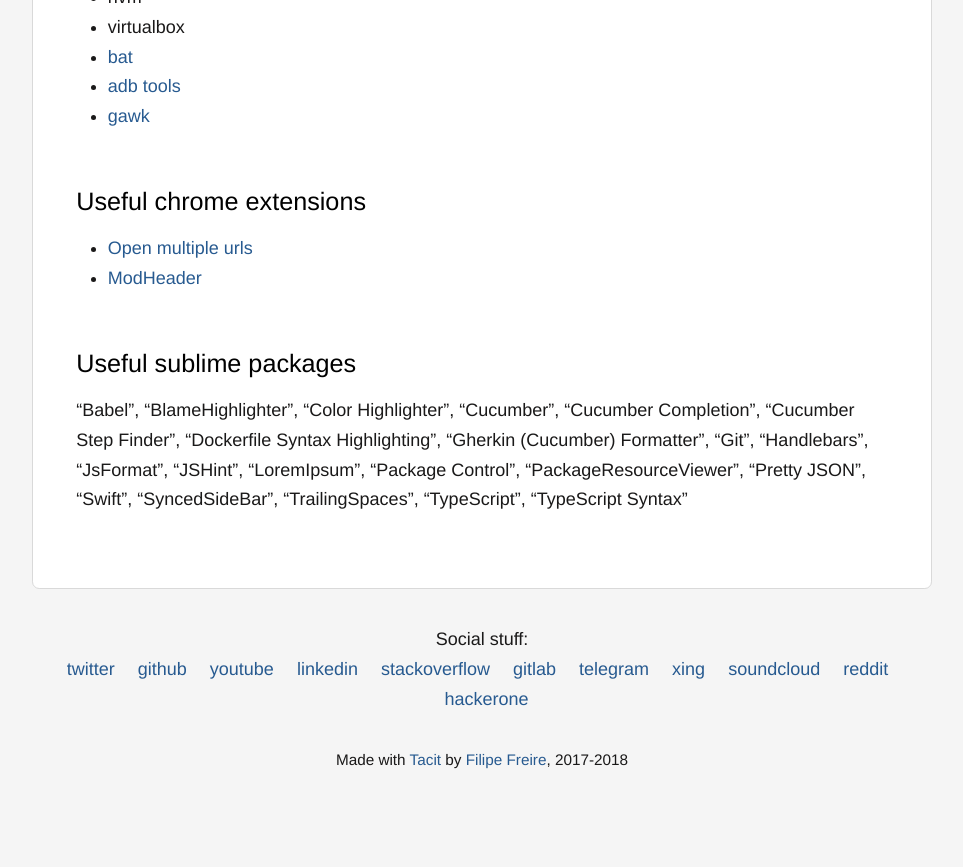
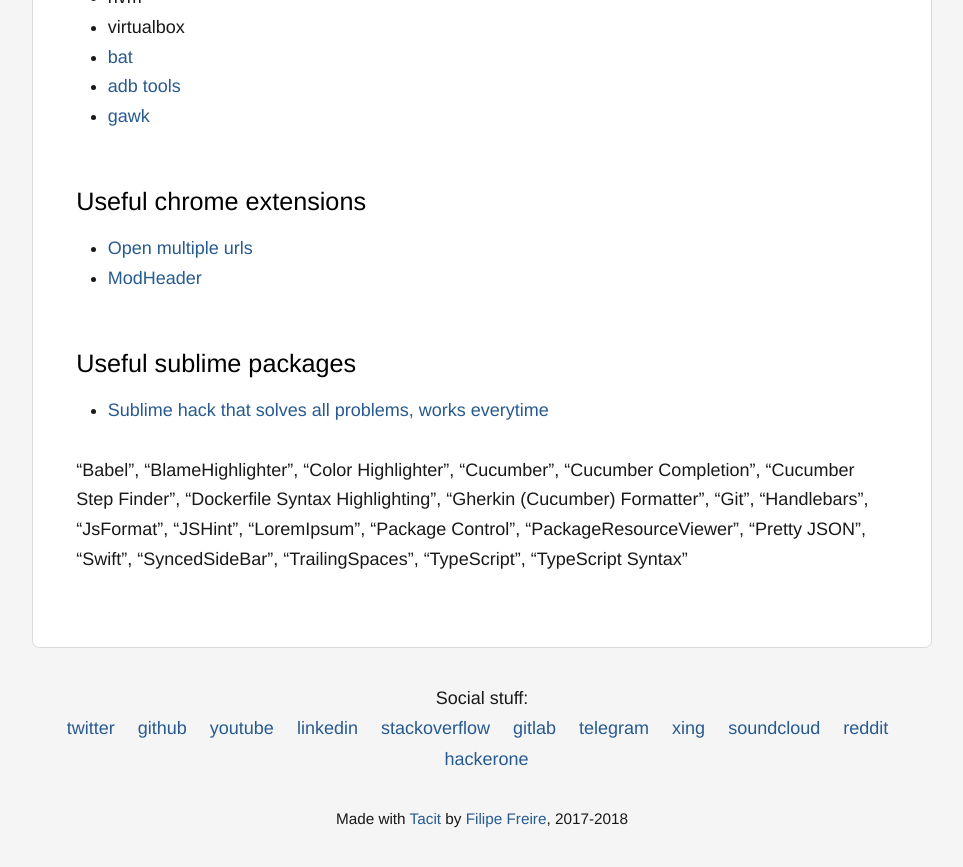
Before and after one commit to filfreire/filfreire.github.io, a Jekyll site: the page built from onboard.md, in a window 1280 px wide and 900 px high, scrolled down 1489 px. Shown: the top 867 px of the window, without its empty margins (158-1121 px from the left). Built offline with Jekyll 4.4.1, drawn with Linux system fonts in a browser that asks for light colours; before the commit the page ends 2329 px from its top, so only the background shows below that.

Commit message:
add solution to all problems, works everytime

```diff
--- a/onboard.md
+++ b/onboard.md
@@ -52,6 +52,8 @@
 
 ## Useful sublime packages
 
+- [Sublime hack that solves all problems, works everytime](https://stackoverflow.com/a/45437984/7468990)
+
 "Babel",
 "BlameHighlighter",
 "Color Highlighter",
```
